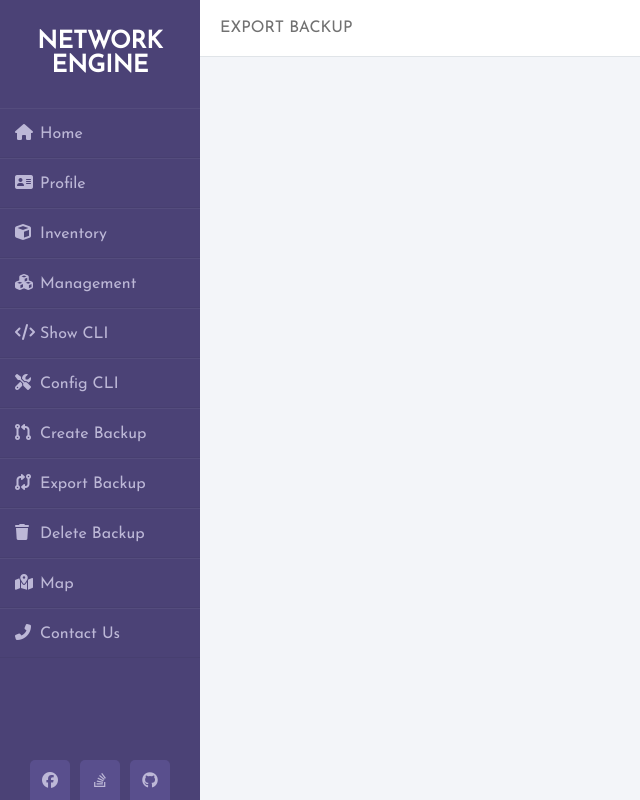
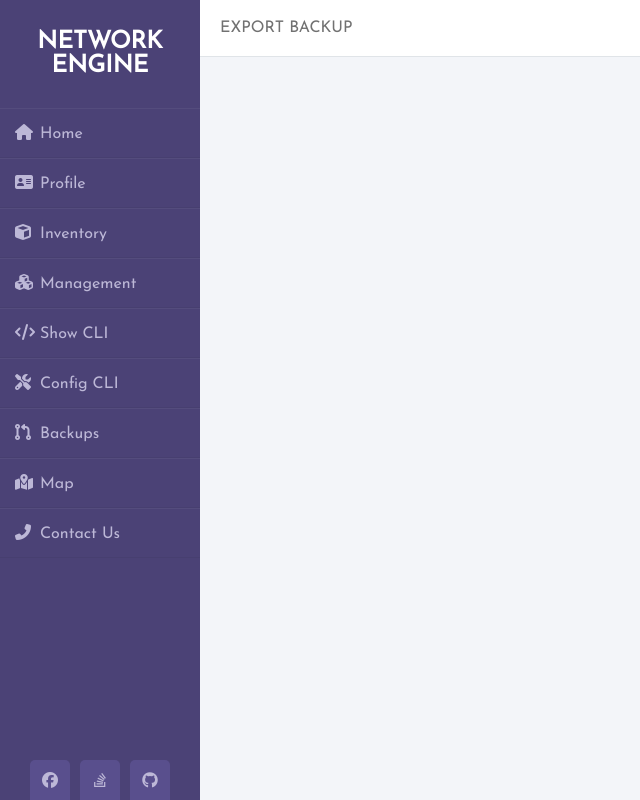
Before and after one commit to ADPOLLEY/Network-Engine, a Flask app: page /export_backup in a window 1280 px wide. Shown: the whole page, without its empty margins (0-640 px from the left). Run offline with Flask 2, Linux system fonts and the light colour scheme; some libraries are stand-ins or nearby versions.

Commit message:
Export Changes
Export page Changes

```diff
--- a/app/templates/config.html
+++ b/app/templates/config.html
@@ -29,9 +29,9 @@
                 <li><a href="{{ url_for('management') }}"><i class="fa-solid fa-cubes"></i>Management</a></li>
                 <li><a href="{{ url_for('show_cli') }}"><i class="fa-solid fa-code"></i>Show CLI</a></li>
                 <li><a href="{{ url_for('config') }}"><i class="fa-solid fa-screwdriver-wrench"></i>Config CLI</a></li>
-                <li><a href="{{ url_for('create_backup') }}"><i class="fa-solid fa-code-pull-request"></i>Create Backup</a></li>
-                <li><a href="{{ url_for('export_backup') }}"><i class="fa-solid fa-code-compare"></i>Export Backup</a></li>
-                <li><a href="{{ url_for('delete_backup') }}"><i class="fa-solid fa-trash"></i>Delete Backup</a></li>
+                <li><a href="{{ url_for('create_backup') }}"><i class="fa-solid fa-code-pull-request"></i>Backups</a></li>
+                <!--<li><a href="{{ url_for('export_backup') }}"><i class="fa-solid fa-code-compare"></i>Export Backup</a></li>-->
+                <!--<li><a href="{{ url_for('delete_backup') }}"><i class="fa-solid fa-trash"></i>Delete Backup</a></li>-->
                 <li><a href="#"><i class="fa-solid fa-map-location-dot"></i>Map</a></li>
                 <li><a href="{{ url_for('contact_us') }}"><i class="fa-solid fa-phone-flip"></i>Contact Us</a></li>
             </ul>
--- a/app/templates/contact_us.html
+++ b/app/templates/contact_us.html
@@ -27,9 +27,9 @@
               <li><a href="{{ url_for('management') }}"><i class="fa-solid fa-cubes"></i>Management</a></li>
               <li><a href="{{ url_for('show_cli') }}"><i class="fa-solid fa-code"></i>Show CLI</a></li>
               <li><a href="{{ url_for('config') }}"><i class="fa-solid fa-screwdriver-wrench"></i>Config CLI</a></li>
-              <li><a href="{{ url_for('create_backup') }}"><i class="fa-solid fa-code-pull-request"></i>Create Backup</a></li>
-              <li><a href="{{ url_for('export_backup') }}"><i class="fa-solid fa-code-compare"></i>Export Backup</a></li>
-              <li><a href="{{ url_for('delete_backup') }}"><i class="fa-solid fa-trash"></i>Delete Backup</a></li>
+              <li><a href="{{ url_for('create_backup') }}"><i class="fa-solid fa-code-pull-request"></i>Backups</a></li>
+              <!--<li><a href="{{ url_for('export_backup') }}"><i class="fa-solid fa-code-compare"></i>Export Backup</a></li>-->
+              <!--<li><a href="{{ url_for('delete_backup') }}"><i class="fa-solid fa-trash"></i>Delete Backup</a></li>-->
               <li><a href="#"><i class="fa-solid fa-map-location-dot"></i>Map</a></li>
               <li><a href="{{ url_for('contact_us') }}"><i class="fa-solid fa-phone-flip"></i>Contact Us</a></li>
             </ul>
--- a/app/templates/create_backup.html
+++ b/app/templates/create_backup.html
@@ -34,9 +34,9 @@
                 <li><a href="{{ url_for('management') }}"><i class="fa-solid fa-cubes"></i>Management</a></li>
                 <li><a href="{{ url_for('show_cli') }}"><i class="fa-solid fa-code"></i>Show CLI</a></li>
                 <li><a href="{{ url_for('config') }}"><i class="fa-solid fa-screwdriver-wrench"></i>Config CLI</a></li>
-                <li><a href="{{ url_for('create_backup') }}"><i class="fa-solid fa-code-pull-request"></i>Create Backup</a></li>
-                <li><a href="{{ url_for('export_backup') }}"><i class="fa-solid fa-code-compare"></i>Export Backup</a></li>
-                <li><a href="{{ url_for('delete_backup') }}"><i class="fa-solid fa-trash"></i>Delete Backup</a></li>
+                <li><a href="{{ url_for('create_backup') }}"><i class="fa-solid fa-code-pull-request"></i>Backups</a></li>
+                <!--<li><a href="{{ url_for('export_backup') }}"><i class="fa-solid fa-code-compare"></i>Export Backup</a></li>-->
+                <!--<li><a href="{{ url_for('delete_backup') }}"><i class="fa-solid fa-trash"></i>Delete Backup</a></li>-->
                 <li><a href="#"><i class="fa-solid fa-map-location-dot"></i>Map</a></li>
                 <li><a href="{{ url_for('contact_us') }}"><i class="fa-solid fa-phone-flip"></i>Contact Us</a></li>
             </ul>
--- a/app/templates/delete_backup.html
+++ b/app/templates/delete_backup.html
@@ -29,9 +29,9 @@
                 <li><a href="{{ url_for('management') }}"><i class="fa-solid fa-cubes"></i>Management</a></li>
                 <li><a href="{{ url_for('show_cli') }}"><i class="fa-solid fa-code"></i>Show CLI</a></li>
                 <li><a href="{{ url_for('config') }}"><i class="fa-solid fa-screwdriver-wrench"></i>Config CLI</a></li>
-                <li><a href="{{ url_for('create_backup') }}"><i class="fa-solid fa-code-pull-request"></i>Create Backup</a></li>
-                <li><a href="{{ url_for('export_backup') }}"><i class="fa-solid fa-code-compare"></i>Export Backup</a></li>
-                <li><a href="{{ url_for('delete_backup') }}"><i class="fa-solid fa-trash"></i>Delete Backup</a></li>
+                <li><a href="{{ url_for('create_backup') }}"><i class="fa-solid fa-code-pull-request"></i>Backups</a></li>
+                <!--<li><a href="{{ url_for('export_backup') }}"><i class="fa-solid fa-code-compare"></i>Export Backup</a></li>-->
+                <!--<li><a href="{{ url_for('delete_backup') }}"><i class="fa-solid fa-trash"></i>Delete Backup</a></li>-->
                 <li><a href="#"><i class="fa-solid fa-map-location-dot"></i>Map</a></li>
                 <li><a href="{{ url_for('contact_us') }}"><i class="fa-solid fa-phone-flip"></i>Contact Us</a></li>
             </ul>
--- a/app/templates/export_backup.html
+++ b/app/templates/export_backup.html
@@ -29,9 +29,9 @@
                 <li><a href="{{ url_for('management') }}"><i class="fa-solid fa-cubes"></i>Management</a></li>
                 <li><a href="{{ url_for('show_cli') }}"><i class="fa-solid fa-code"></i>Show CLI</a></li>
                 <li><a href="{{ url_for('config') }}"><i class="fa-solid fa-screwdriver-wrench"></i>Config CLI</a></li>
-                <li><a href="{{ url_for('create_backup') }}"><i class="fa-solid fa-code-pull-request"></i>Create Backup</a></li>
-                <li><a href="{{ url_for('export_backup') }}"><i class="fa-solid fa-code-compare"></i>Export Backup</a></li>
-                <li><a href="{{ url_for('delete_backup') }}"><i class="fa-solid fa-trash"></i>Delete Backup</a></li>
+                <li><a href="{{ url_for('create_backup') }}"><i class="fa-solid fa-code-pull-request"></i>Backups</a></li>
+                <!--<li><a href="{{ url_for('export_backup') }}"><i class="fa-solid fa-code-compare"></i>Export Backup</a></li>-->
+                <!--<li><a href="{{ url_for('delete_backup') }}"><i class="fa-solid fa-trash"></i>Delete Backup</a></li>-->
                 <li><a href="#"><i class="fa-solid fa-map-location-dot"></i>Map</a></li>
                 <li><a href="{{ url_for('contact_us') }}"><i class="fa-solid fa-phone-flip"></i>Contact Us</a></li>
             </ul>
--- a/app/templates/index.html
+++ b/app/templates/index.html
@@ -27,7 +27,7 @@
                 <li><a href="{{ url_for('management') }}"><i class="fa-solid fa-cubes"></i>Management</a></li>
                 <li><a href="{{ url_for('show_cli') }}"><i class="fa-solid fa-code"></i>Show CLI</a></li>
                 <li><a href="{{ url_for('config') }}"><i class="fa-solid fa-screwdriver-wrench"></i>Config CLI</a></li>
-                <li><a href="{{ url_for('create_backup') }}"><i class="fa-solid fa-code-pull-request"></i>Create Backup</a></li>
+                <li><a href="{{ url_for('create_backup') }}"><i class="fa-solid fa-code-pull-request"></i>Backups</a></li>
                 <!--<li><a href="{{ url_for('export_backup') }}"><i class="fa-solid fa-code-compare"></i>Export Backup</a></li>-->
                 <!--<li><a href="{{ url_for('delete_backup') }}"><i class="fa-solid fa-trash"></i>Delete Backup</a></li>-->
                 <li><a href="#"><i class="fa-solid fa-map-location-dot"></i>Map</a></li>
--- a/app/templates/inventory.html
+++ b/app/templates/inventory.html
@@ -80,9 +80,9 @@
                 <li><a href="{{ url_for('management') }}"><i class="fa-solid fa-cubes"></i>Management</a></li>
                 <li><a href="{{ url_for('show_cli') }}"><i class="fa-solid fa-code"></i>Show CLI</a></li>
                 <li><a href="{{ url_for('config') }}"><i class="fa-solid fa-screwdriver-wrench"></i>Config CLI</a></li>
-                <li><a href="{{ url_for('create_backup') }}"><i class="fa-solid fa-code-pull-request"></i>Create Backup</a></li>
-                <li><a href="{{ url_for('export_backup') }}"><i class="fa-solid fa-code-compare"></i>Export Backup</a></li>
-                <li><a href="{{ url_for('delete_backup') }}"><i class="fa-solid fa-trash"></i>Delete Backup</a></li>
+                <li><a href="{{ url_for('create_backup') }}"><i class="fa-solid fa-code-pull-request"></i>Backups</a></li>
+                <!--<li><a href="{{ url_for('export_backup') }}"><i class="fa-solid fa-code-compare"></i>Export Backup</a></li>-->
+                <!--<li><a href="{{ url_for('delete_backup') }}"><i class="fa-solid fa-trash"></i>Delete Backup</a></li>-->
                 <li><a href="#"><i class="fa-solid fa-map-location-dot"></i>Map</a></li>
                 <li><a href="{{ url_for('contact_us') }}"><i class="fa-solid fa-phone-flip"></i>Contact Us</a></li>
             </ul>
--- a/app/templates/management.html
+++ b/app/templates/management.html
@@ -27,9 +27,9 @@
                 <li><a href="{{ url_for('management') }}"><i class="fa-solid fa-cubes"></i>Management</a></li>
                 <li><a href="{{ url_for('show_cli') }}"><i class="fa-solid fa-code"></i>Show CLI</a></li>
                 <li><a href="{{ url_for('config') }}"><i class="fa-solid fa-screwdriver-wrench"></i>Config CLI</a></li>
-                <li><a href="{{ url_for('create_backup') }}"><i class="fa-solid fa-code-pull-request"></i>Create Backup</a></li>
-                <li><a href="{{ url_for('export_backup') }}"><i class="fa-solid fa-code-compare"></i>Export Backup</a></li>
-                <li><a href="{{ url_for('delete_backup') }}"><i class="fa-solid fa-trash"></i>Delete Backup</a></li>
+                <li><a href="{{ url_for('create_backup') }}"><i class="fa-solid fa-code-pull-request"></i>Backups</a></li>
+                <!--<li><a href="{{ url_for('export_backup') }}"><i class="fa-solid fa-code-compare"></i>Export Backup</a></li>-->
+                <!--<li><a href="{{ url_for('delete_backup') }}"><i class="fa-solid fa-trash"></i>Delete Backup</a></li>-->
                 <li><a href="#"><i class="fa-solid fa-map-location-dot"></i>Map</a></li>
                 <li><a href="{{ url_for('contact_us') }}"><i class="fa-solid fa-phone-flip"></i>Contact Us</a></li>
             </ul>
--- a/app/templates/profile.html
+++ b/app/templates/profile.html
@@ -27,9 +27,9 @@
               <li><a href="{{ url_for('management') }}"><i class="fa-solid fa-cubes"></i>Management</a></li>
               <li><a href="{{ url_for('show_cli') }}"><i class="fa-solid fa-code"></i>Show CLI</a></li>
               <li><a href="{{ url_for('config') }}"><i class="fa-solid fa-screwdriver-wrench"></i>Config CLI</a></li>
-              <li><a href="{{ url_for('create_backup') }}"><i class="fa-solid fa-code-pull-request"></i>Create Backup</a></li>
-              <li><a href="{{ url_for('export_backup') }}"><i class="fa-solid fa-code-compare"></i>Export Backup</a></li>
-              <li><a href="{{ url_for('delete_backup') }}"><i class="fa-solid fa-trash"></i>Delete Backup</a></li>
+              <li><a href="{{ url_for('create_backup') }}"><i class="fa-solid fa-code-pull-request"></i>Backups</a></li>
+              <!--<li><a href="{{ url_for('export_backup') }}"><i class="fa-solid fa-code-compare"></i>Export Backup</a></li>-->
+              <!--<li><a href="{{ url_for('delete_backup') }}"><i class="fa-solid fa-trash"></i>Delete Backup</a></li>-->
               <li><a href="#"><i class="fa-solid fa-map-location-dot"></i>Map</a></li>
               <li><a href="{{ url_for('contact_us') }}"><i class="fa-solid fa-phone-flip"></i>Contact Us</a></li>
             </ul>
--- a/app/templates/show_cli.html
+++ b/app/templates/show_cli.html
@@ -30,8 +30,8 @@
                 <li><a href="{{ url_for('show_cli') }}"><i class="fa-solid fa-code"></i>Show CLI</a></li>
                 <li><a href="{{ url_for('config') }}"><i class="fa-solid fa-screwdriver-wrench"></i>Config CLI</a></li>
                 <li><a href="{{ url_for('create_backup') }}"><i class="fa-solid fa-code-pull-request"></i>Create Backup</a></li>
-                <li><a href="{{ url_for('export_backup') }}"><i class="fa-solid fa-code-compare"></i>Export Backup</a></li>
-                <li><a href="{{ url_for('delete_backup') }}"><i class="fa-solid fa-trash"></i>Delete Backup</a></li>
+                <!--<li><a href="{{ url_for('export_backup') }}"><i class="fa-solid fa-code-compare"></i>Export Backup</a></li>-->
+                <!--<li><a href="{{ url_for('delete_backup') }}"><i class="fa-solid fa-trash"></i>Delete Backup</a></li>-->
                 <li><a href="#"><i class="fa-solid fa-map-location-dot"></i>Map</a></li>
                 <li><a href="{{ url_for('contact_us') }}"><i class="fa-solid fa-phone-flip"></i>Contact Us</a></li>
             </ul>
```
